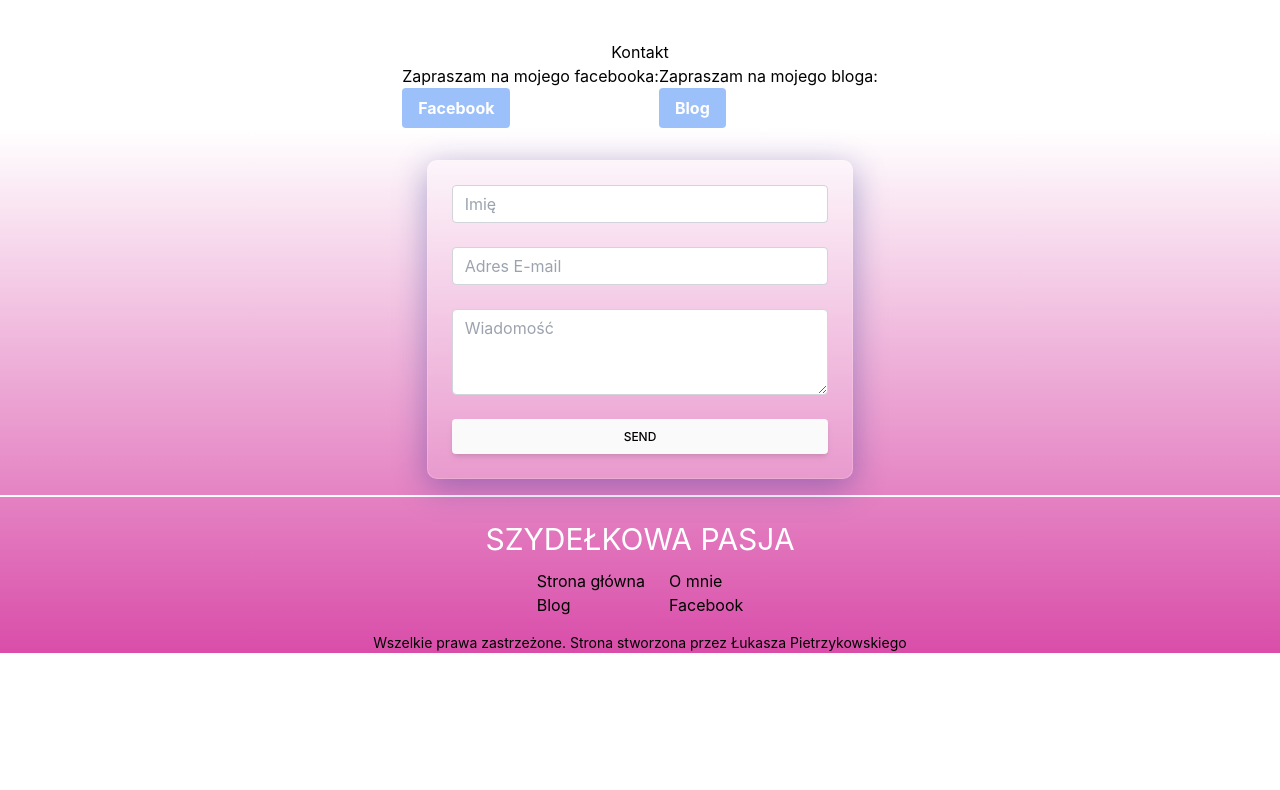
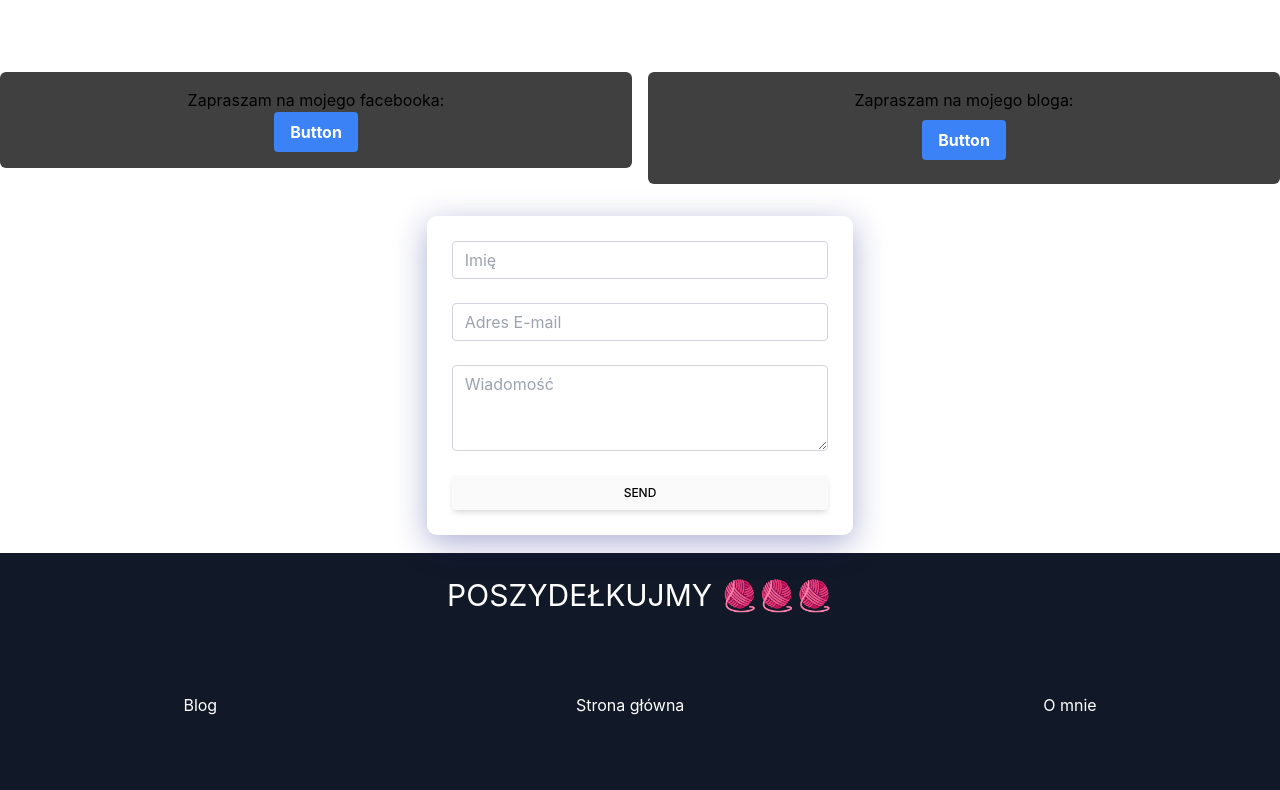
Before and after one commit to LukaszPietrzykowski16/szydelkowa-pasja, a Next.js app: page / in a window 1280 px wide. Shown: the part 3170-3960 px from the top of the page. Before the commit the page ends 3823 px from the top, so only its background shows below. Built offline with nearby package versions, Linux system fonts and the light colour scheme.

Commit message:
make footer section look good and kontakt make this with blocks

```diff
--- a/pages/components/Contact.jsx
+++ b/pages/components/Contact.jsx
@@ -2,21 +2,30 @@ import React from 'react'
 
 function Contact() {
   return (
-    <div className='contact'>
-      <div className='text-center'>
-        <h5> Kontakt </h5>
-      </div>
-      <div className='flex justify-center align-center'>
-        <div className=''>
-          <p> Zapraszam na mojego facebooka:</p>
-          <button className='bg-blue-500 text-white font-bold py-2 px-4 rounded opacity-50 cursor-not-allowed'> Facebook </button>
+    <div className='flex flex-wrap justify-center align-center pt-8 md: flex-nowrap'>
+      <div className='flex flex-wrap justify-center w-4/5 bg-neutral-700 p-4 mb-4 rounded-md md: w-1/3 md: mb-0 md:mr-2 '>
+        <div className='w-full text-center'>
+        <span> Zapraszam na mojego facebooka: </span>
         </div>
-        <div className=''>
-          <p> Zapraszam na mojego bloga: </p>
-         <button className='bg-blue-500 text-white font-bold py-2 px-4 rounded opacity-50 cursor-not-allowed'> Blog </button>
+        <div>
+        <button class="block bg-blue-500 hover:bg-blue-700 text-white font-bold py-2 px-4 rounded">
+          Button
+        </button>
         </div>
       </div>
+      <div className='flex flex-wrap justify-center w-4/5 bg-neutral-700 p-4 rounded-md md: w-1/3 md:ml-2'>
+        <div className='w-full text-center'>
+        <span> Zapraszam na mojego bloga: </span>
+        </div>
+        <div>
+        <button class="block bg-blue-500 hover:bg-blue-700 text-white font-bold py-2 px-4 rounded">
+          Button
+        </button>
+        </div>
+      </div>
+
     </div>
+
   )
 }
 
--- a/pages/components/Footer.jsx
+++ b/pages/components/Footer.jsx
@@ -2,7 +2,31 @@ import React from 'react'
 
 function Footer() {
   return (
-    <div>Footer</div>
+
+    <footer className='bg-gray-900 text-white'>
+    <div className='flex flex-col w-full p-1 border-t-2 border-white mt-4'>
+        <div className='text-center text-3xl pt-5'>
+        POSZYDEŁKUJMY
+        🧶🧶🧶
+        </div>
+        <div className='flex justify-around align-center pt-20 pb-20 border-b border-sky-500' >
+            <div> Blog </div>
+            <div> Strona główna </div>
+            <div>  O mnie  </div>
+        </div>
+    </div>
+    <div className='text-sm w-full flex justify-around content-center text-center h-36 pt-10 '>
+      <div className='test'>
+          F
+        </div>
+        <div className='test'>
+        <button className='bg-blue-500 text-white font-bold py-2 px-4 rounded opacity-50 cursor-not-allowed'> Do góry! </button>
+        </div>
+      </div>
+      <div className='text-center'>
+        Wszystkie prawa zastrzeżone
+      </div>
+    </footer>
   )
 }
 
--- a/pages/components/Form.jsx
+++ b/pages/components/Form.jsx
@@ -3,7 +3,7 @@ import logo from '../images/logo.jpg';
 
 function Form() {
   return (
-    <footer>
+
     <div className='flex justify-center align-center w-full'>
 <div className="glass block p-6 rounded-lg shadow-lg bg-white w-4/5 md:w-1/3 mt-8">
   <form>
@@ -88,29 +88,7 @@ function Form() {
 
 
     </div>
-    <div className='flex flex-col justify-center align-center w-full p-1 border-t-2 border-white mt-4'>
-        <div className='text-center text-3xl text-white pt-5'>
-          SZYDEŁKOWA PASJA
-        </div>
-        <div className='flex justify-center align-center'>
-          <div className='m-3'>
-            <ul>
-              <li> Strona główna  </li>
-              <li>  Blog </li>
-            </ul>
-          </div>
-          <div  className='m-3'>
-            <ul>
-              <li> O mnie  </li>
-              <li> Facebook </li>
-            </ul>
-          </div>
-        </div>
-    </div>
-    <div className='text-sm w-full flex justify-center align-center text-center'>
-      Wszelkie prawa zastrzeżone. Strona stworzona przez Łukasza Pietrzykowskiego
-    </div>
-    </footer>
+
   )
 }
 
--- a/pages/index.js
+++ b/pages/index.js
@@ -4,6 +4,7 @@ import styles from '../styles/Home.module.css'
 import Contact from './components/Contact'
 import FirstPanel from './components/FirstPanel'
 import FirstPanelStripes from './components/FirstPanelStripes'
+import Footer from './components/Footer'
 import Form from './components/Form'
 import Front from './components/Front'
 import Navigation from './components/Navigation'
@@ -30,6 +31,7 @@ export default function Home() {
       <ThirdPanel />
       <Contact />
       <Form />
+      <Footer />
     </>
 
   )
--- a/styles/globals.css
+++ b/styles/globals.css
@@ -76,11 +76,12 @@ grid-row-gap: 0px;
 .div2 { grid-area: 1 / 3 / 5 / 4; }
 .div3 { grid-area: 5 / 3 / 11 / 5; }
 
+/*
 footer {
   background-color: rgba(217, 77, 169, 1);
   background-image: linear-gradient(0deg, rgba(217, 77, 169, 1) 0%, rgba(255, 255, 255, 1) 100%);
 }
-
+*/
 .glass {
   background: rgba( 255, 255, 255, 0.15 );
 box-shadow: 0 8px 32px 0 rgba( 31, 38, 135, 0.37 );
```
Also changed, not shown: 1 other file (tests, documents, lock files or other folders).
